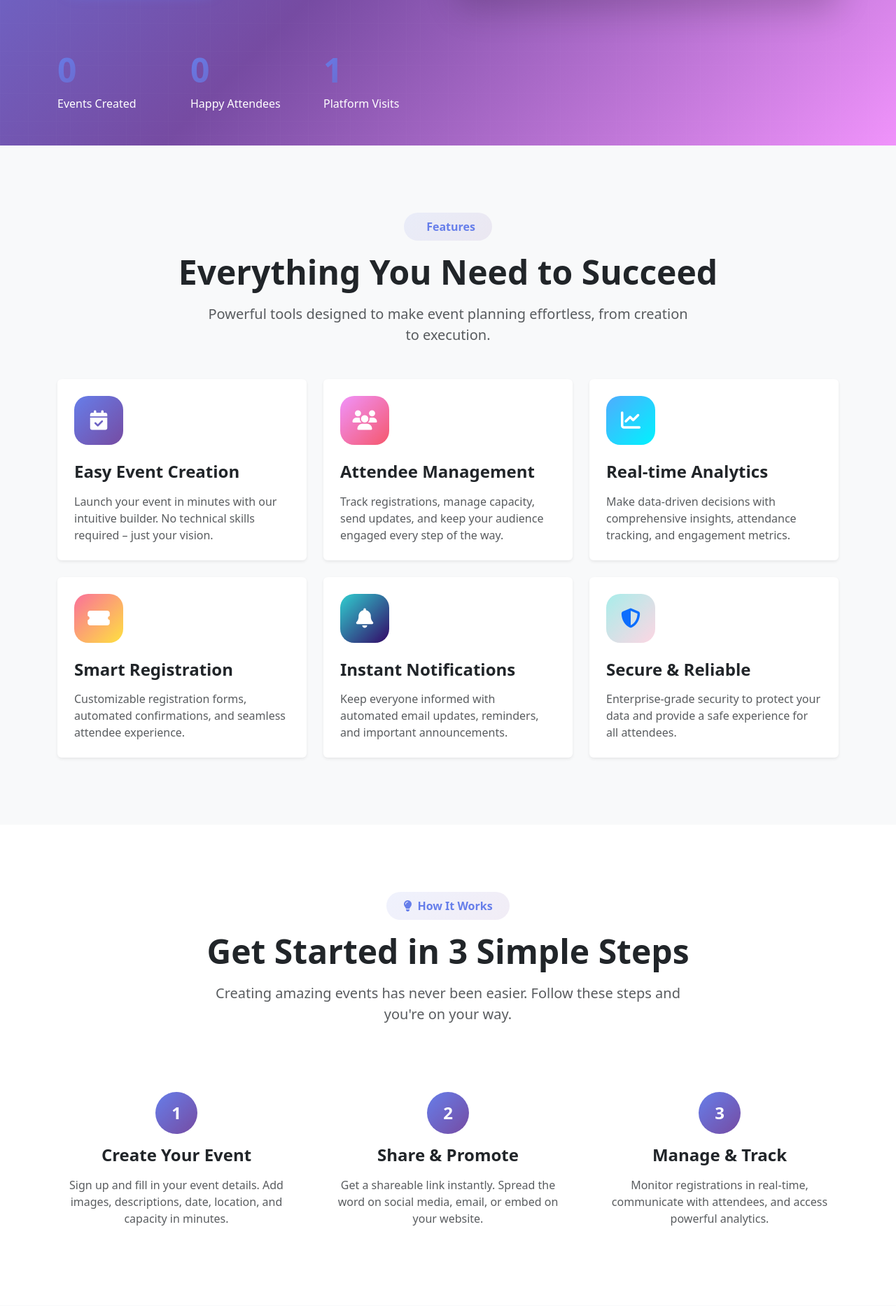
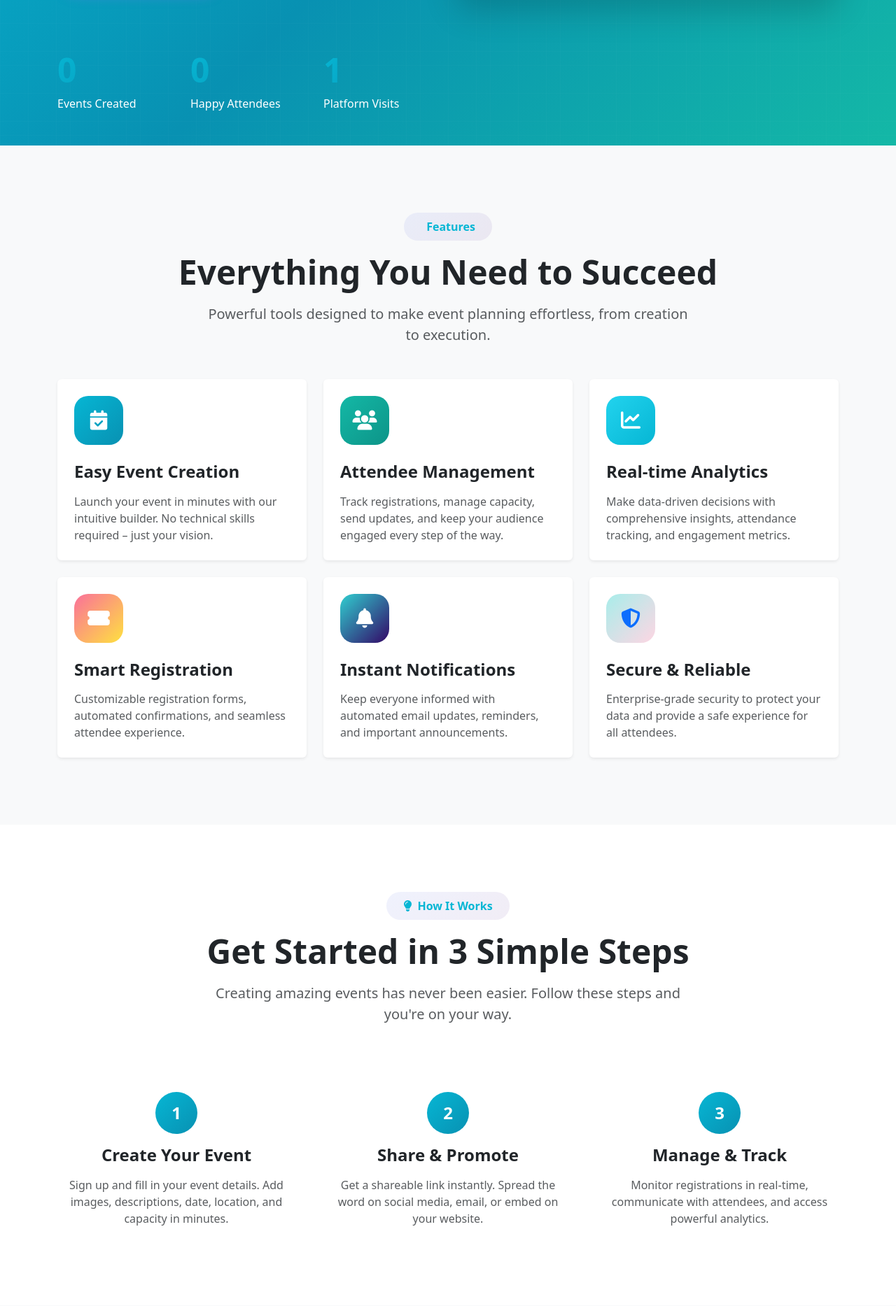
Before and after one commit to Uraniumking007/eventPlanner, a PHP site: page /index.php in a window 1280 px wide. Shown: the part 675-2542 px from the top of the page at 70% size. Run offline with PHP 8.4, Linux system fonts and the light colour scheme; data that the repository does not hold is empty.

Commit message:
Update color variables in CSS for a Cyan Dominant Theme
- Changed gradient and color variables to reflect a new cyan dominant theme for improved visual consistency across the application.
- Enhanced primary, secondary, and success color definitions to align with the updated design aesthetic.

```diff
--- a/assets/css/style.css
+++ b/assets/css/style.css
@@ -3,16 +3,16 @@
  * This comment updates automatically to show the watch plugin is working
  */
 
-/* Color Variables */
+/* Color Variables - Cyan Dominant Theme */
 :root {
-    --gradient-primary: linear-gradient(135deg, #667eea 0%, #764ba2 100%);
-    --gradient-secondary: linear-gradient(135deg, #f093fb 0%, #f5576c 100%);
-    --gradient-success: linear-gradient(135deg, #4facfe 0%, #00f2fe 100%);
-    --gradient-hero: linear-gradient(135deg, #667eea 0%, #764ba2 50%, #f093fb 100%);
-    --primary-color: #667eea;
-    --secondary-color: #764ba2;
-    --accent-color: #f093fb;
-    --success-color: #4facfe;
+    --gradient-primary: linear-gradient(135deg, #06b6d4 0%, #0891b2 100%);
+    --gradient-secondary: linear-gradient(135deg, #14b8a6 0%, #0d9488 100%);
+    --gradient-success: linear-gradient(135deg, #22d3ee 0%, #06b6d4 100%);
+    --gradient-hero: linear-gradient(135deg, #06b6d4 0%, #0891b2 50%, #14b8a6 100%);
+    --primary-color: #06b6d4;
+    --secondary-color: #0891b2;
+    --accent-color: #22d3ee;
+    --success-color: #14b8a6;
 }
 *{
     margin: 0;
```
